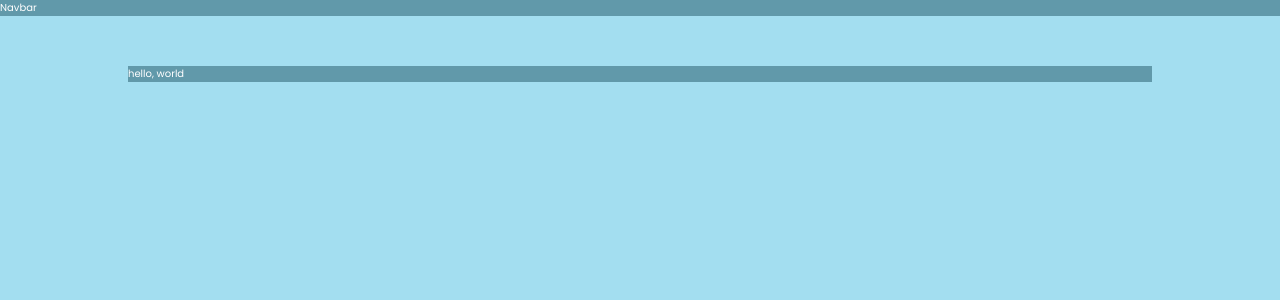
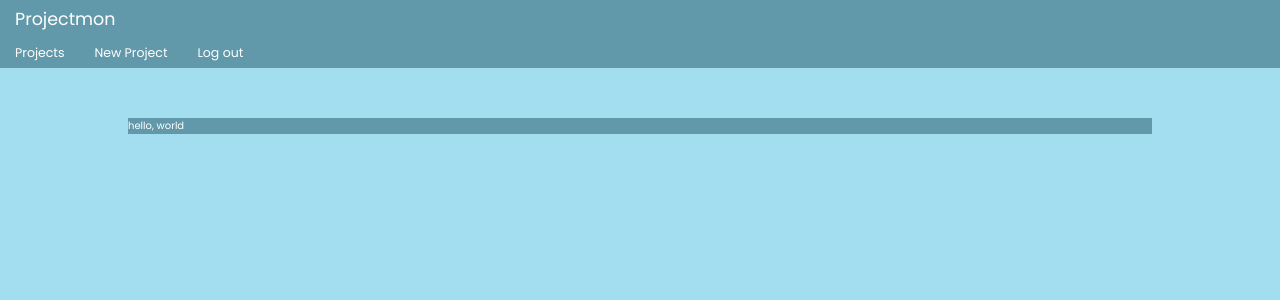
Before and after one commit to DorSarel/projectmon, a React (Create React App) app: page / in a window 1280 px wide. Shown: the top 300 px of the page. Built offline with nearby package versions, Linux system fonts and the light colour scheme.

Commit message:
structure Navbar and apply first style

```diff
--- a/package.json
+++ b/package.json
@@ -9,6 +9,7 @@
     "node-sass": "^4.14.0",
     "react": "^16.13.1",
     "react-dom": "^16.13.1",
+    "react-router-dom": "^5.1.2",
     "react-scripts": "3.4.1"
   },
   "scripts": {
--- a/src/components/Navbar/Navbar.js
+++ b/src/components/Navbar/Navbar.js
@@ -1,7 +1,35 @@
 import React from 'react';
+import { Link } from 'react-router-dom';
+
+import './style.scss';
 
 const Navbar = () => {
-  return <div className='nav-grid'>Navbar</div>;
+  return (
+    <nav className='nav-grid nav'>
+      <Link to='/' className='nav__brand'>
+        Projectmon
+      </Link>
+      <ul className='nav__list'>
+        <li className='nav__item'>
+          {/* <Link to='/' className='nav__link'>
+            Sign in
+          </Link>
+          <Link to='/' className='nav__link'>
+            Sign up
+          </Link> */}
+          <Link to='/' className='nav__link'>
+            Projects
+          </Link>
+          <Link to='/' className='nav__link'>
+            New Project
+          </Link>
+          <Link to='/' className='nav__link'>
+            Log out
+          </Link>
+        </li>
+      </ul>
+    </nav>
+  );
 };
 
 export default Navbar;
--- /dev/null
+++ b/src/components/Navbar/style.scss
@@ -0,0 +1,52 @@
+.nav {
+  display: flex;
+  flex-direction: column;
+
+  &__brand {
+    display: inline-block;
+    padding: 0.5rem 1.5rem;
+    text-decoration: none;
+    color: currentColor;
+    margin-right: auto;
+    font-size: 1.75rem;
+  }
+
+  &__list {
+    margin: 0;
+    padding: 0;
+    list-style: none;
+  }
+
+  &__item {
+    font-size: 1.25rem;
+  }
+
+  &__link:link,
+  &__link:visited {
+    display: inline-block;
+    padding: 0.5rem 1.5rem;
+    text-decoration: none;
+    color: currentColor;
+    position: relative;
+  }
+
+  &__link::before {
+    content: '';
+    background-color: currentColor;
+    display: block;
+    position: absolute;
+    bottom: 0;
+    left: 0;
+    width: 100%;
+    height: 3px;
+    transform: translateY(8px);
+    opacity: 0;
+    transition: all 0.2s;
+  }
+
+  &__link:hover::before,
+  &__link:active::before {
+    transform: translateY(0);
+    opacity: 1;
+  }
+}
--- a/src/index.js
+++ b/src/index.js
@@ -1,12 +1,17 @@
 import React from 'react';
 import ReactDOM from 'react-dom';
+import { BrowserRouter as Router } from 'react-router-dom';
 import App from './App';
 
 import './base.scss';
 
+const app = (
+  <Router>
+    <App />
+  </Router>
+);
+
 ReactDOM.render(
-  <React.StrictMode>
-    <App />
-  </React.StrictMode>,
+  <React.StrictMode>{app}</React.StrictMode>,
   document.getElementById('root')
 );
```
Also changed, not shown: 2 other files (tests, documents, lock files or other folders).
